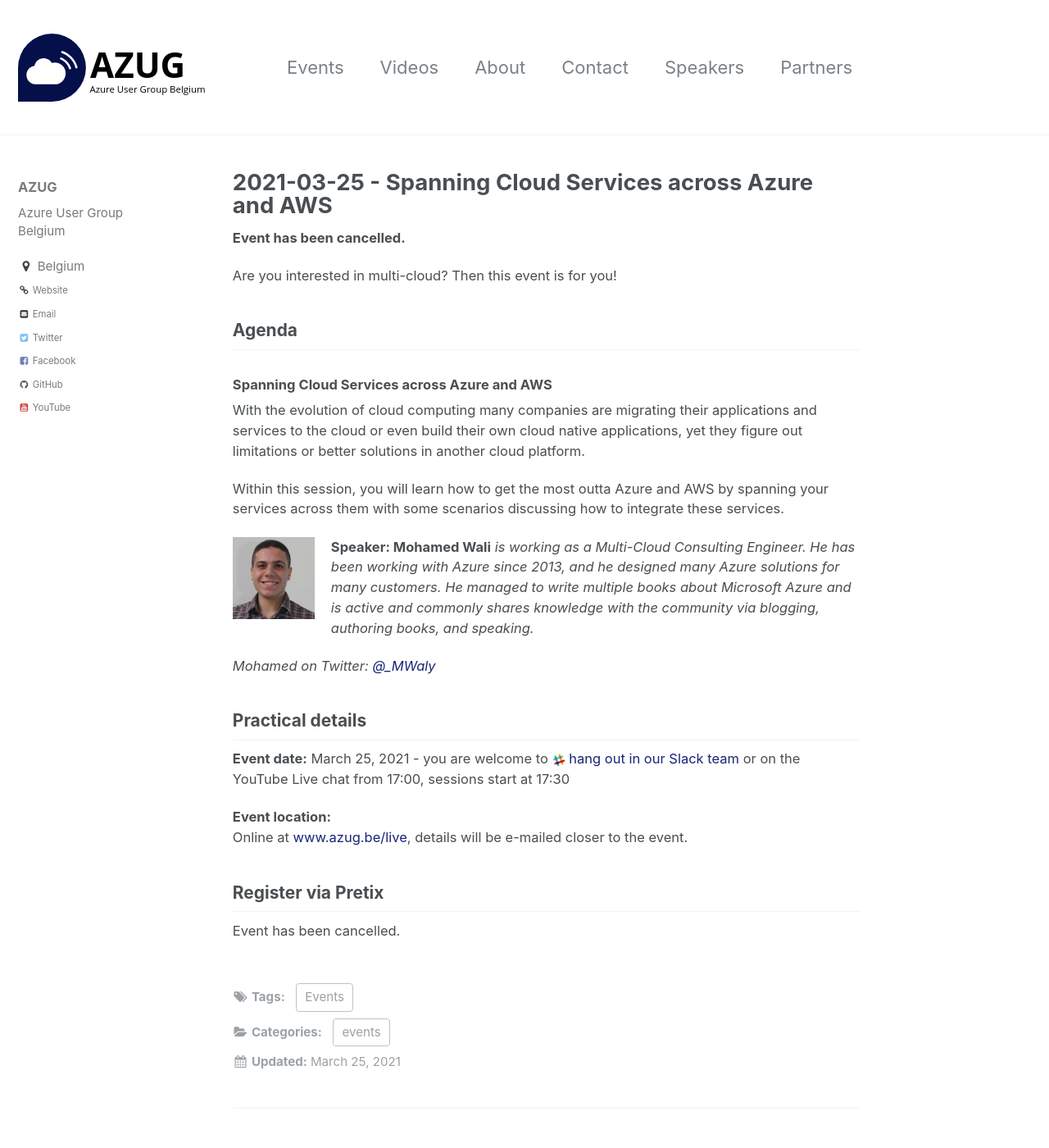
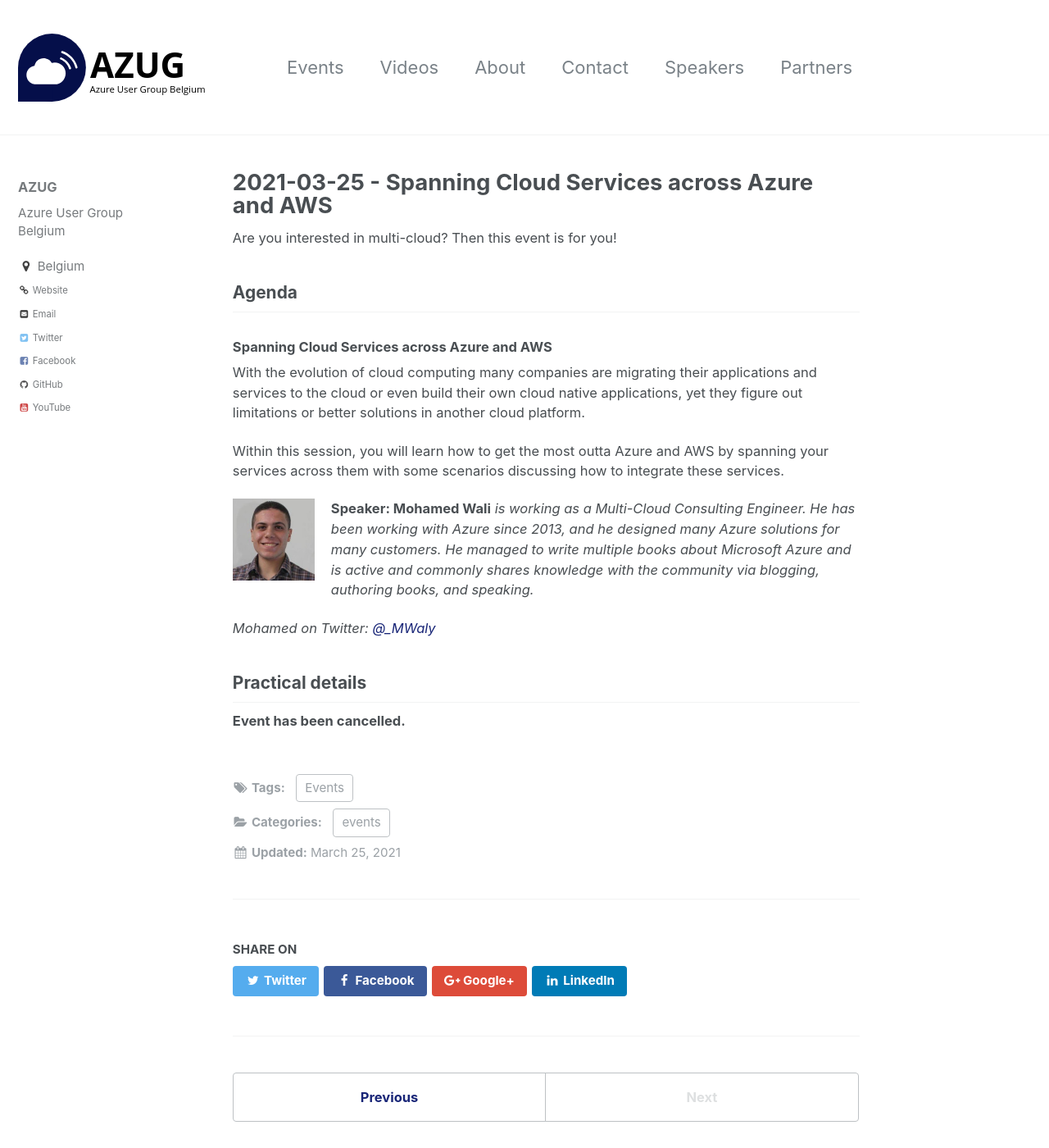
Before and after one commit to AzugBe/azugbe.github.io, a Jekyll site: the page built from _posts/events/2021-03-25---spanning-cloud-services-across-azure-and-aws.md, in a window 1280 px wide and 1400 px high. Shown: the whole window at 82% size. Built offline with Jekyll 4.4.1, drawn with Linux system fonts in a browser that asks for light colours; comment, search, counter and statistics services are not loaded.

Commit message:
Update 2021-03-25---spanning-cloud-services-across-azure-and-aws.md

```diff
--- a/_posts/events/2021-03-25---spanning-cloud-services-across-azure-and-aws.md
+++ b/_posts/events/2021-03-25---spanning-cloud-services-across-azure-and-aws.md
@@ -8,8 +8,6 @@ categories: ["events"]
 tags: ["Events"]
 author: Tom Kerkhove
 ---
-
-**Event has been cancelled.**
 
 Are you interested in multi-cloud? Then this event is for you!
 
@@ -27,10 +25,4 @@ Within this session, you will learn how to get the most outta Azure and AWS by s
 
 ## Practical details
 
-**Event date:** March 25, 2021 - you are welcome to [<img src="/assets/media/icon-slack.png" width="16" height="16" /> hang out in our Slack team](https://join.slack.com/t/azugbe/shared_invite/MjE4MzI5NDM3OTM5LTE1MDExNDgyMzUtMzgwNjM2YmU0Zg) or on the YouTube Live chat from 17:00, sessions start at 17:30
-
-**Event location:**<br/>
-Online at [www.azug.be/live](https://www.azug.be/live), details will be e-mailed closer to the event.
-
-## Register via Pretix
-Event has been cancelled.
+**Event has been cancelled.**
```
